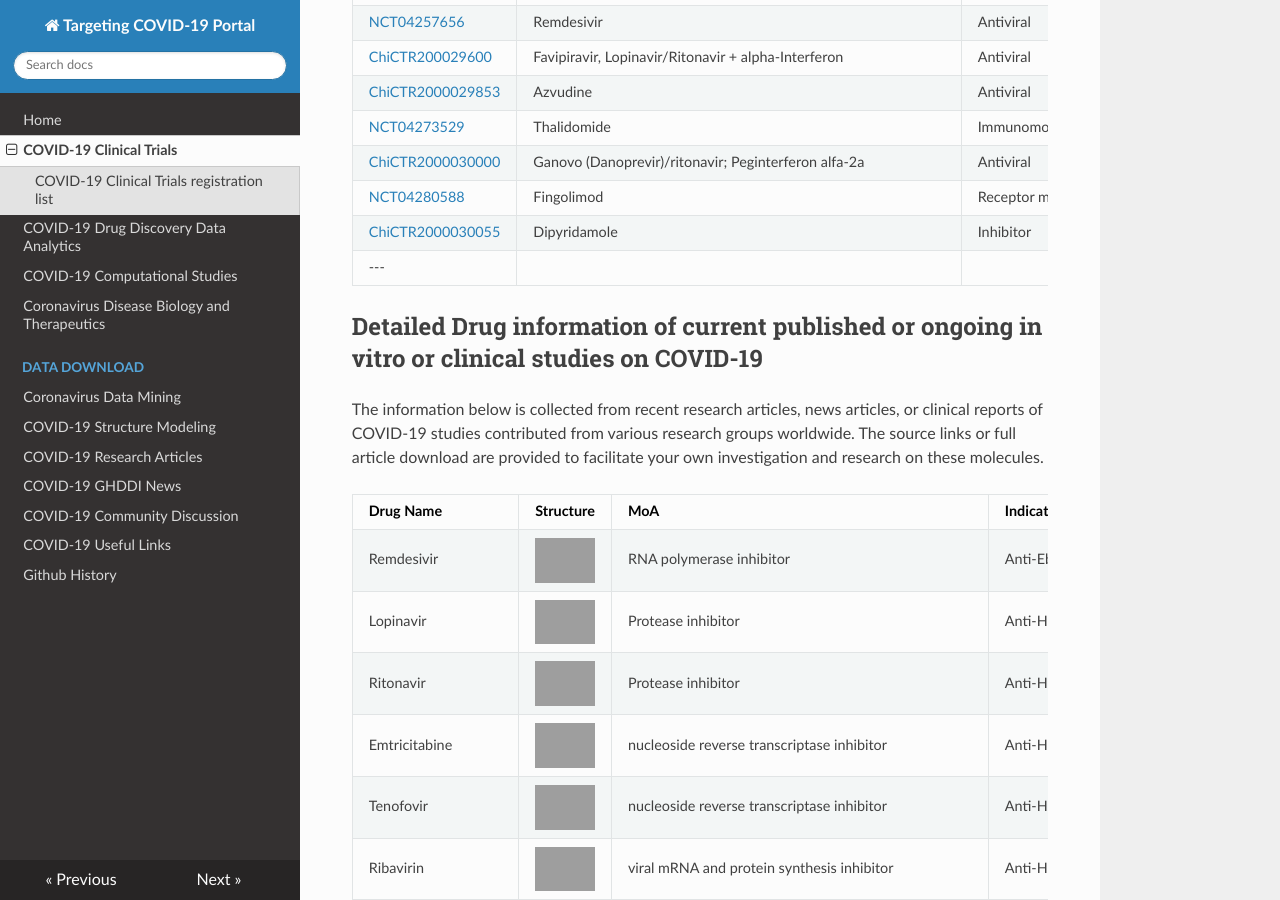
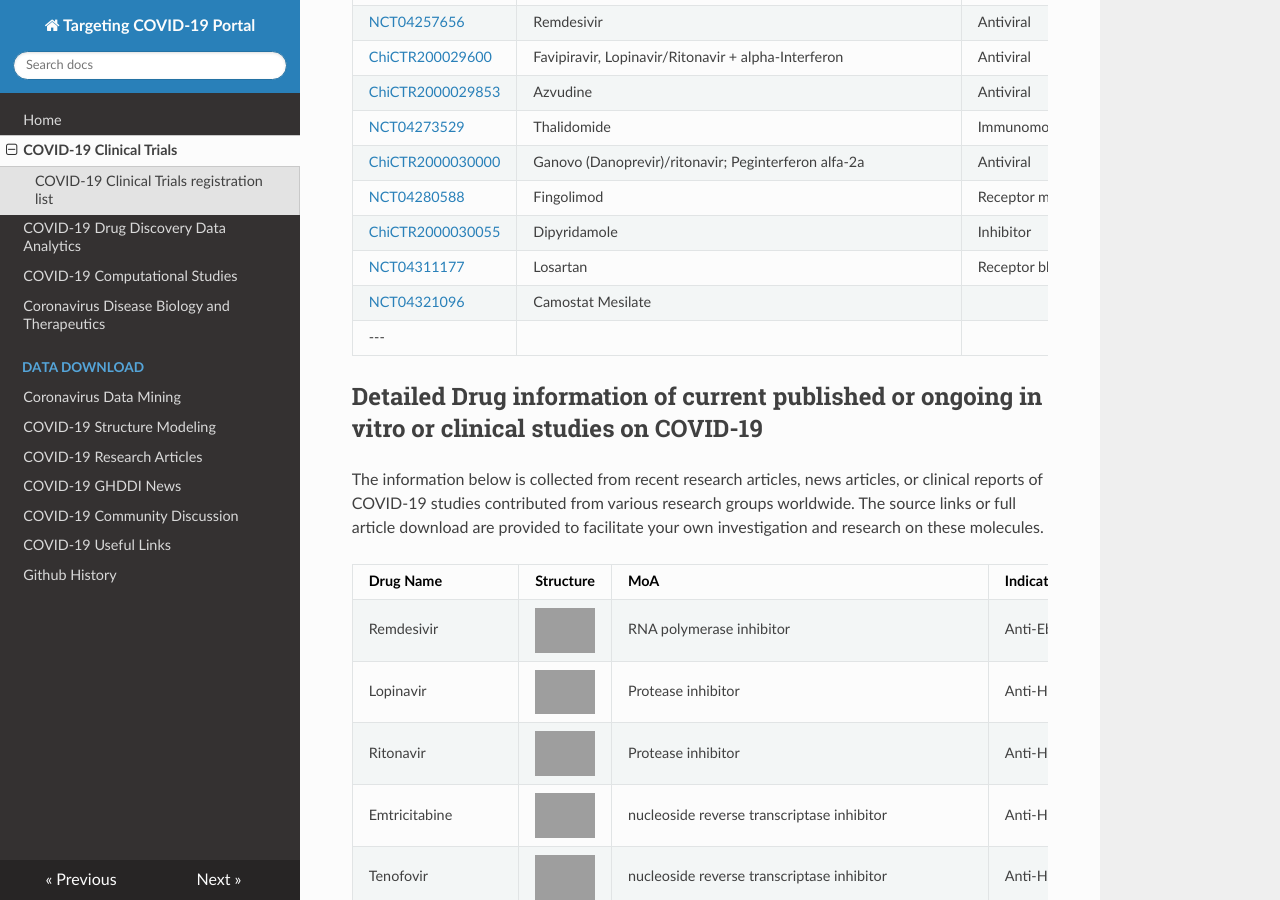
Before and after one commit to GHDDI-AILab/Targeting2019-nCoV, an MkDocs documentation site: the page built from docs/drug_candidates.md, in a window 1280 px wide and 900 px high, scrolled down 919 px, cut to the strip 0-900 px from the top of the window. Built offline with MkDocs 1.6.1, drawn with Linux system fonts in a browser that asks for light colours; nearby versions of some CDN libraries; grey boxes are pictures that could not be loaded.

Commit message:
updated clinical trials

```diff
--- a/docs/drug_candidates.md
+++ b/docs/drug_candidates.md
@@ -27,6 +27,8 @@ A list of registered clinical trials for COVID-19 infection is collected in the
 | [ChiCTR2000030000](http://www.chictr.org.cn/showprojen.aspx?proj=49748) | Ganovo (Danoprevir)/ritonavir; Peginterferon alfa-2a         | Antiviral                 | 2020/2/19         |
 | [NCT04280588](https://clinicaltrials.gov/ct2/show/NCT04280588) | Fingolimod                                                   | Receptor modulator        | 2020/2/21         |
 | [ChiCTR2000030055](http://www.chictr.org.cn/showprojen.aspx?proj=49864) | Dipyridamole                                                 | Inhibitor                 | 2020/2/22         |
+| [NCT04311177](https://clinicaltrials.gov/ct2/show/NCT04311177) | Losartan                                                     | Receptor blocker          | 2020/3/17         |
+| [NCT04321096](https://clinicaltrials.gov/ct2/show/NCT04321096) | Camostat Mesilate                                            |                           | 2020/3/25         |
 ---
 
 ## Detailed Drug information of current published or ongoing in vitro or clinical studies on COVID-19
```
